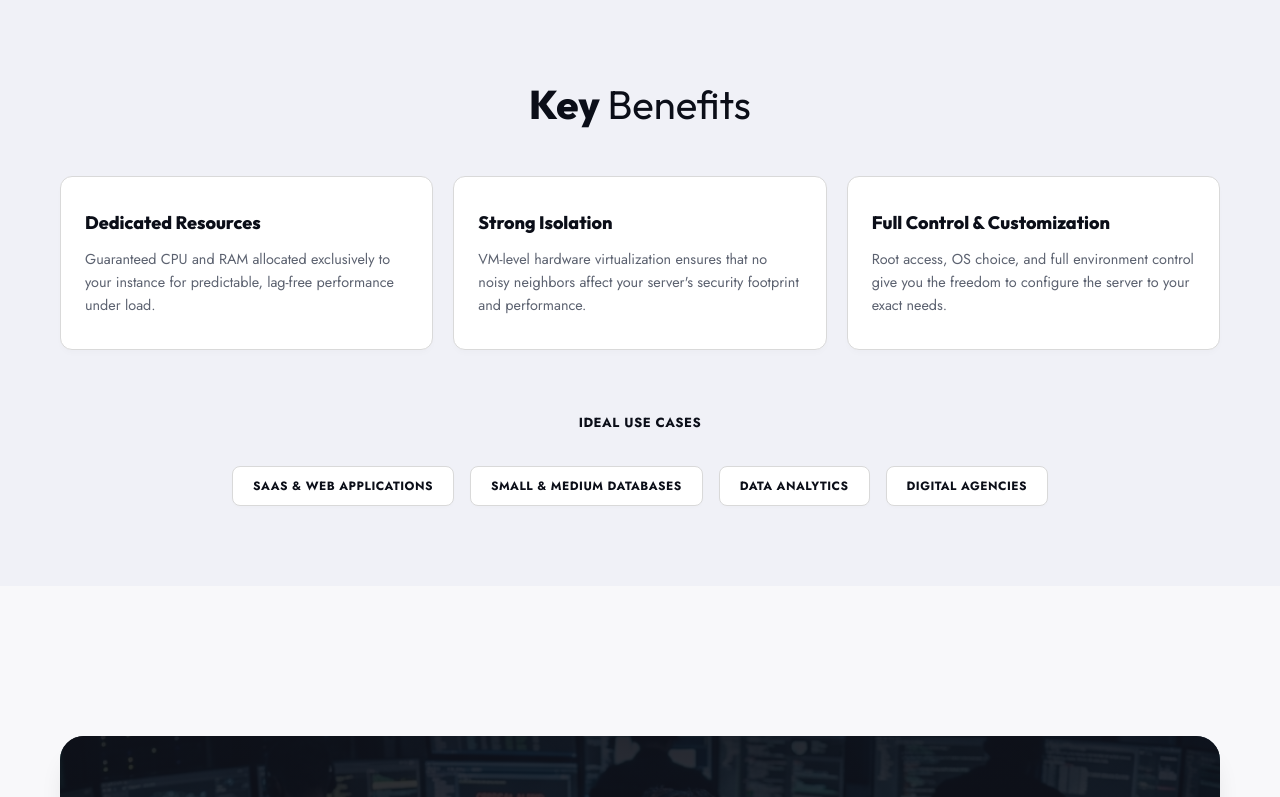
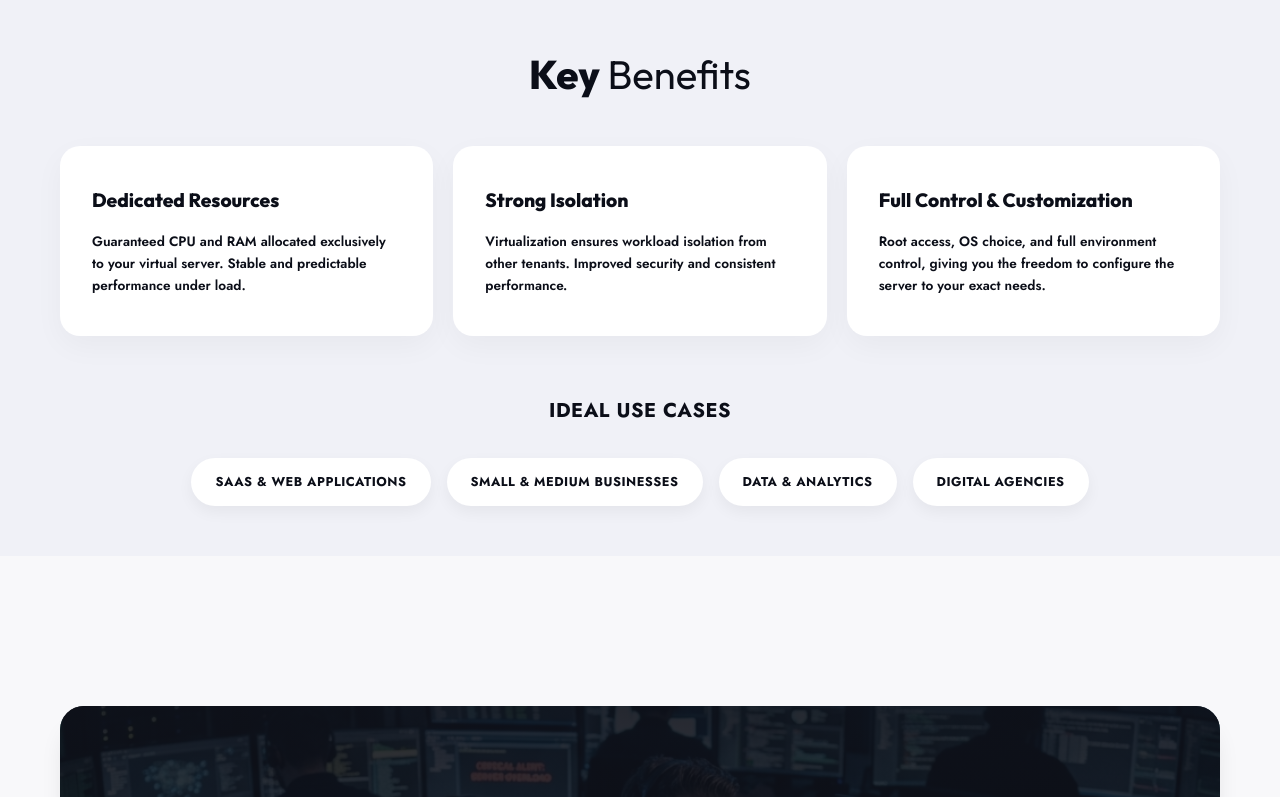
Before and after one commit to souiiii/Bytenia, a React (Vite) app: page /vds in a window 1280 px wide. Shown: the part 1829-2626 px from the top of the page. Built offline with nearby package versions, Linux system fonts and the light colour scheme.

Commit message:
feat: add VdsBenefits component to display server advantages and use cases

```diff
--- a/src/components/VdsBenefits/VdsBenefits.css
+++ b/src/components/VdsBenefits/VdsBenefits.css
@@ -1,7 +1,7 @@
 .vds-benefits {
   background-color: var(--bg-secondary);
-  padding-top: 80px;
-  padding-bottom: 80px;
+  padding-top: 50px;
+  padding-bottom: 50px;
 }
 
 .vds-benefits-grid {
@@ -12,30 +12,32 @@
 
 .vds-benefit-card {
   background-color: var(--bg-white);
-  padding: 32px 24px;
-  border-radius: var(--border-radius-md);
-  box-shadow: 0 4px 6px -1px rgba(0, 0, 0, 0.02);
-  border: 1px solid var(--border-light);
+  padding: 40px 32px;
+  border-radius: 20px;
+  box-shadow: 0 10px 30px rgba(0, 0, 0, 0.04);
+  border: none;
 }
 
 .vds-benefit-title {
-  font-size: 1.125rem;
+  font-size: 1.2rem;
   font-weight: 800;
   color: var(--bg-dark);
-  margin-bottom: 12px;
+  margin-bottom: 16px;
 }
 
 .vds-benefit-desc {
-  font-size: 0.9rem;
-  color: var(--text-muted);
+  font-size: 0.85rem;
+  font-weight: 600;
+  color: var(--text-dark);
   line-height: 1.6;
 }
 
 .vds-use-cases-label {
-  font-size: 0.825rem;
+  font-size: 1.25rem;
   letter-spacing: 0.5px;
-  font-weight: 800;
+  font-weight: 700;
   color: var(--bg-dark);
+  text-transform: uppercase;
 }
 
 .vds-use-cases-pills {
@@ -47,13 +49,13 @@
 
 .vds-uc-pill {
   background-color: var(--bg-white);
-  padding: 10px 20px;
-  border-radius: var(--border-radius-sm);
-  font-size: 0.75rem;
-  font-weight: 700;
+  padding: 14px 24px;
+  border-radius: 50px;
+  font-size: 0.8rem;
+  font-weight: 800;
   color: var(--bg-dark);
-  box-shadow: 0 2px 4px -1px rgba(0, 0, 0, 0.02);
-  border: 1px solid var(--border-light);
+  box-shadow: 0 6px 15px rgba(0, 0, 0, 0.05);
+  border: none;
   letter-spacing: 0.5px;
 }
 
--- a/src/components/VdsBenefits/VdsBenefits.jsx
+++ b/src/components/VdsBenefits/VdsBenefits.jsx
@@ -4,22 +4,22 @@ import './VdsBenefits.css';
 const benefitsData = [
   {
     title: "Dedicated Resources",
-    desc: "Guaranteed CPU and RAM allocated exclusively to your instance for predictable, lag-free performance under load."
+    desc: "Guaranteed CPU and RAM allocated exclusively to your virtual server. Stable and predictable performance under load."
   },
   {
     title: "Strong Isolation",
-    desc: "VM-level hardware virtualization ensures that no noisy neighbors affect your server's security footprint and performance."
+    desc: "Virtualization ensures workload isolation from other tenants. Improved security and consistent performance."
   },
   {
     title: "Full Control & Customization",
-    desc: "Root access, OS choice, and full environment control give you the freedom to configure the server to your exact needs."
+    desc: "Root access, OS choice, and full environment control, giving you the freedom to configure the server to your exact needs."
   }
 ];
 
 const useCasesPills = [
   "SAAS & WEB APPLICATIONS",
-  "SMALL & MEDIUM DATABASES",
-  "DATA ANALYTICS",
+  "SMALL & MEDIUM BUSINESSES",
+  "DATA & ANALYTICS",
   "DIGITAL AGENCIES"
 ];
 
```
